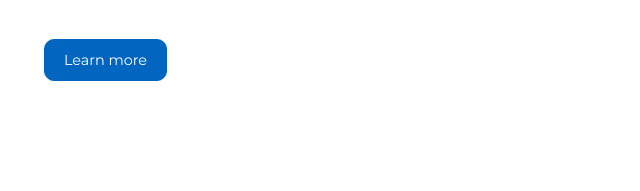
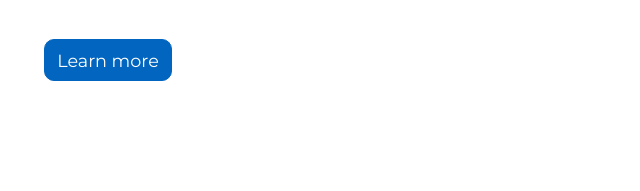
Before and after one commit to ukates/portfolio, a plain HTML site: page index.html in a window 1280 px wide. Shown: the part 413-604 px from the top of the page, 316-956 px from the left. Drawn offline with Linux system fonts and the light colour scheme.

Commit message:
adjusting button size

```diff
--- a/resources/style.css
+++ b/resources/style.css
@@ -95,7 +95,7 @@ a {
 }
 
 .btn {
-    width: 123px;
+    width: 8rem;
     height: 42px;
     border: 1px solid #0265C0;
     box-sizing: border-box;
@@ -107,7 +107,7 @@ a {
 .git {
     background: #0265C0;
     color: white;
-    font-size: .9rem;
+    font-size: 1.1rem;
     font-family: "Montserrat", sans-serif;
 }
 
```
